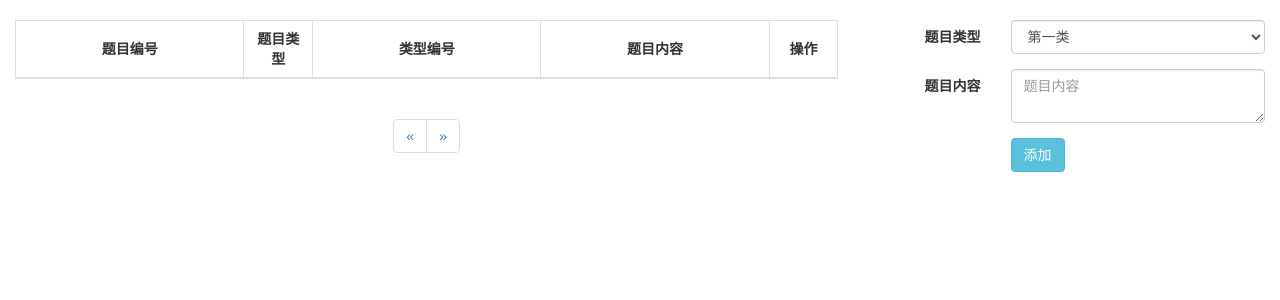
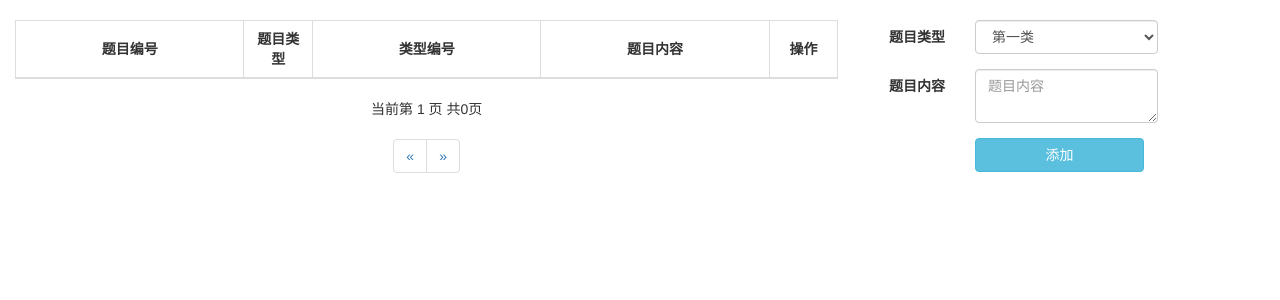
Before and after one commit to doubibobo/retest, a Flask app: page /insert in a window 1280 px wide; the page is wider, and only the part inside the window is pictured. Shown: the part 50-350 px from the top of that part. Run offline with Flask 2, Linux system fonts and the light colour scheme; the visitor is signed in with stand-in values (Sample User, id 1); data that the repository does not hold is empty; some libraries are stand-ins or nearby versions.

Commit message:
modify the remote computer

```diff
--- a/app.py
+++ b/app.py
@@ -42,7 +42,7 @@ login_manager.login_message_category = "info"
 class Database:
     # 初始化配置
     def __init__(self):
-        host = "45.77.16.234"
+        host = "95.179.160.135"
         user = "root"
         password = "Ph!7fz2ayn[EV1Tu"
         db = "test"
--- a/templates/add.html
+++ b/templates/add.html
@@ -18,6 +18,14 @@
 
             </tbody>
           </table>
+
+           <div class="col-xs-12">
+               <span>当前第</span>
+               <span id="current_page"></span>
+               <span>页</span>
+               <span id="page_summer"></span>
+           </div>
+
            <ul class="pagination" id = "page_list">
 
            </ul>
@@ -27,7 +35,7 @@
                 <div class="modal-dialog">
                     <div class="modal-content" style="">
                         <div class="modal-header">
-                            <button type="button" class="close" data-dismiss="modal" aria-hidden="true" onclick="get_question_list(0)">
+                            <button type="button" class="close" data-dismiss="modal" aria-hidden="true" onclick="get_question_list()">
                                 &times;
                             </button>
                             <h4 class="modal-title" id="myModalLabel">
@@ -41,7 +49,7 @@
 
     </div>
 
-    <div class="col-xs-4">
+    <div class="col-xs-3">
         <form class="form-horizontal col-md-offset-0" id="test_form" name="login_form">
           <div class="form-group">
             <label for="type" class="col-sm-4 control-label">题目类型</label>
@@ -65,7 +73,7 @@
 
           <div class="form-group">
             <div class="col-sm-offset-4 col-sm-12">
-              <button type="submit" class="btn btn-info" name="choose" id="adding">添加</button>
+              <button type="submit" class="btn btn-info col-sm-7" name="choose" id="adding">添加</button>
             </div>
           </div>
         </form>
@@ -99,17 +107,33 @@
             for (let i = 0; i < number; i++) {
                 document.getElementById("href" + (i+1)).className = (i !== page) ? "" : "active";
             }
+            page_information(page, number);
+        }
+
+        {# 设置链接相关信息 #}
+        function page_information(current, summer) {
+            let current_info = document.getElementById("current_page");
+            let page_summer = document.getElementById("page_summer");
+            current_info.innerText = current+1;
+            page_summer.innerText = "      共" + summer + "页";
         }
 
         {# 表格填充 #}
         function insert_table(lists) {
+            let type_string = {
+                0: "第一类",
+                1: "第二类",
+                2: "第三类",
+                3: "第四类",
+                4: "第五类"
+            };
             let tbody_str = "";
             tbody.innerHTML = "";
             for (let i = 0; i < lists.length; i++) {
                 tbody_str += (i % 2 === 0) ? "<tr class='active'>" : "<tr class='warning'>";
                 tbody_str +=
                     "       <td>" + lists[i].id + "</td>" +
-                    "       <td>" + lists[i].question_type + "</td>" +
+                    "       <td>" + type_string[lists[i].question_type] + "</td>" +
                     "       <td>" + lists[i].question_code + "</td>" +
                     "       <td>" + lists[i].question_content + "</td>" +
                     "       <td>" + "<a href='javascript:void(0)' onclick='del(" + lists[i].id + ")' data-toggle=\"modal\" data-target=\"#myModal\">删除</a>" + "</td>" +
@@ -143,6 +167,9 @@
 
         {# 获得试题列表 #}
         function get_question_list(list_start) {
+            if (list_start == null) {
+                list_start = parseInt(document.getElementById("current_page").innerText) - 1;
+            }
             {# 当前按钮设置 #}
             let student_input = {
                 data: JSON.stringify({
@@ -160,6 +187,7 @@
                     if (result.status === 200) {
                         lists = result.lists;
                         insert_table(lists, lists.length);
+                        page_information(list_start, parseInt((result.number + page_size - 1) / page_size));
                     }
                 },
                 error: function () {
@@ -183,6 +211,7 @@
                 data: student_input,
                 success: function (result) {
                     if (result.status === 200) {
+                        page_information(0, parseInt((result.number + page_size - 1) / page_size));
                         href_insert(result.number);
                         insert_table(result.lists);
                     }
```
Also changed, not shown: templates/paper.html (+18 -1 lines), templates/student.html (+25 -3 lines), 2 other files.
